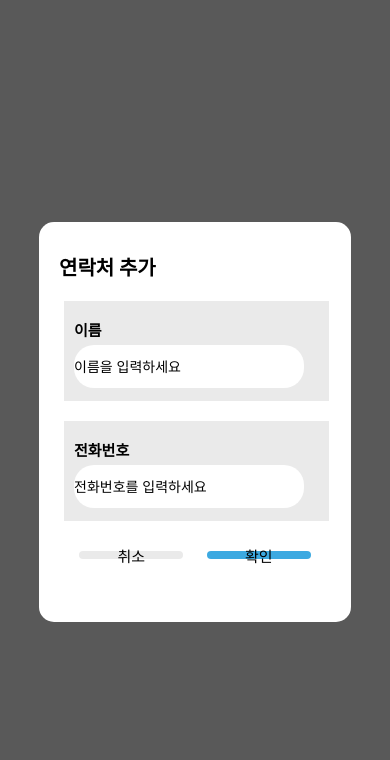
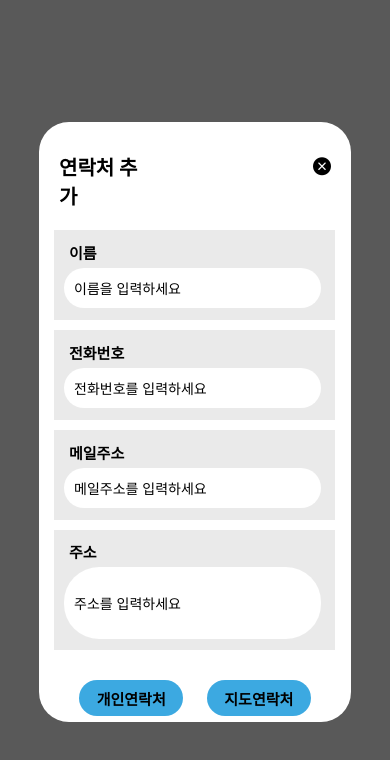
Before and after one commit to jimini1026/Kaist_Week1_TripMate, a React Native app: screen /EditProfile in a window 390 px wide. Shown: the top 760 px of the page. Built offline with nearby package versions, Linux system fonts and the light colour scheme.

Commit message:
Feature: 연락처정보열람

```diff
--- a/App.js
+++ b/App.js
@@ -5,6 +5,7 @@ import Home from './src/screens/Home';
 import Search from './src/screens/Search';
 import Activity from './src/screens/Activity';
 import Profile from './src/screens/Profile';
+import ProfileInfo from './src/components/ProfileInfo';
 import {NavigationContainer} from '@react-navigation/native';
 import Status from './src/screens/Status';
 import FriendProfile from './src/screens/FriendProfile';
@@ -53,6 +54,7 @@ const App = () => {
         <Stack.Screen name="Bottom" component={BottomTabScreen} />
         <Stack.Screen name="EditProfile" component={EditProfile} />
         <Stack.Screen name="Home" component={Home} />
+        <Stack.Screen name="ProfileInfo" component={ProfileInfo} />
         {/* <Stack.Screen name="Status" component={Status} />
         <Stack.Screen name="FriendProfile" component={FriendProfile} /> */}
       </Stack.Navigator>
--- a/assets/ProfileData.js
+++ b/assets/ProfileData.js
@@ -1,105 +1,144 @@
-import PhoneNumber from "../src/components/PhoneNumber";
 
 const profileData= [
     {
         id: 1,
-        name: '오세연',
-        phoneNumber: '010-9297-3219',
+        name: '코카',
+        phoneNumber: '010-0000-0000',
+        emailaddr: 'coca@gmail.com',
+        addr: ''
     },
     {
         id: 2,
         name: '임지민',
         phoneNumber: '010-2412-4105',
+        emailaddr: 'jimini1026@gmail.com',
+        addr: ''
     },
     {
         id: 3,
         name: '강수호',
         phoneNumber: '010-3333-3333',
+        emailaddr: 'suho@gmail.com',
+        addr: ''
     },
     {
         id: 4,
         name: '염성화',
         phoneNumber: '010-4444-4444',
+        emailaddr: 'shfire@gmail.com',
+        addr: ''
     },
     {
         id: 5,
         name: '신귀도',
-        phoneNumber: '010-5555-5555'
+        phoneNumber: '010-5555-5555',
+        emailaddr: 'shin55@gmail.com',
+        addr: ''
     },
     {
         id: 6,
         name: '최풍현',
         phoneNumber: '010-6666-6666',
+        emailaddr: 'poongpoong@gmail.com',
+        addr: ''
     },
     {
         id: 7,
         name: '고하늘',
         phoneNumber: '010-7777-7777',
+        emailaddr: 'sky@gmail.com',
+        addr: ''
     },
     {
         id: 8,
         name: '안경민',
         phoneNumber: '010-8888-8888',
+        emailaddr: 'glasses@gmail.com',
+        addr: ''
     },
     {
         id: 9,
         name: '마지원',
         phoneNumber: '010-9999-9999',
+        emailaddr: 'mama@gmail.com',
+        addr: ''
     },
     {
         id: 10,
         name: '황장미',
         phoneNumber: '010-1010-1010',
+        emailaddr: 'rose@gmail.com',
+        addr: ''
     },
     {
         id: 11,
         name: '곽용호',
         phoneNumber: '010-1100-1100',
+        emailaddr: 'gwack@gmail.com',
+        addr: ''
     },
     {
         id: 12,
         name: '채연우',
         phoneNumber: '010-1212-1212',
+        emailaddr: 'yeonu@gmail.com',
+        addr: ''
     },
     {
         id: 13,
         name: '부동명',
         phoneNumber: '010-1313-1313',
+        emailaddr: 'boohoo@gmail.com',
+        addr: ''
     },
     {
         id: 14,
         name: '홍당무',
         phoneNumber: '010-1414-1414',
+        emailaddr: 'redbeat@gmail.com',
+        addr: ''
     },
     {
         id: 15,
         name: '소림보',
         phoneNumber: '010-1515-1515',
+        emailaddr: 'limbo@gmail.com',
+        addr: ''
     },
     {
         id: 16,
         name: '강바람',
         phoneNumber: '010-1616-1616',
+        emailaddr: 'kangwind@gmail.com',
+        addr: ''
     },
     {
         id: 17,
         name: '장벽구',
         phoneNumber: '010-1717-1717',
+        emailaddr: 'thewall@gmail.com',
+        addr: ''
     },
     {
         id: 18,
         name: '왕밤톨',
         phoneNumber: '010-1818-1818',
+        emailaddr: 'bignut@gmail.com',
+        addr: ''
     },
     {
         id: 19,
         name: '음침한',
         phoneNumber: '010-1919-1919',
+        emailaddr: 'gloomy@gmail.com',
+        addr: ''
     },
     {
         id: 20,
         name: '눈보라',
         phoneNumber: '010-2020-2020',
+        emailaddr: 'blizzard@gmail.com',
+        addr: ''
     },
 ]
 
--- a/src/components/EditProfile.js
+++ b/src/components/EditProfile.js
@@ -10,16 +10,20 @@ import {
 import React, { useState } from 'react';
 import { SafeAreaView } from 'react-native-safe-area-context';
 import { StyleSheet } from 'react-native';
+import AntDesign from 'react-native-vector-icons/AntDesign';
 
 const EditProfile = ({ setPress, addProfile }) => {
   const [name, setName] = useState('');
   const [phoneNumber, setPhoneNumber] = useState('');
+  const [emailaddr, setemailaddr] = useState('');
+  const [addr, setaddr] = useState('');
+
   const windowWidth = Dimensions.get('window').width;
   const windowHeight = Dimensions.get('window').height;
 
   const handleAddProfile = () => {
     if (name && phoneNumber) {
-      addProfile({ name, phoneNumber, iconName: 'person-circle-outline' });
+      addProfile({ name, phoneNumber, emailaddr, addr });
     }
   };
 
@@ -37,32 +41,32 @@ const EditProfile = ({ setPress, addProfile }) => {
         style={{
           backgroundColor: 'white',
           width: '80%',
-          height: 400,
-          borderRadius: 15,
+          height: 600,
+          borderRadius: 30,
           overflow: 'hidden',
         }}>
-        <View
-          style={{
-            flexDirection: 'row',
-            alignItems: 'center',
-            paddingTop: 30,
-            paddingBottom: 20,
-            paddingHorizontal: 20,
-          }}>
-          <Text style={{
-            fontSize: 20,
-            fontWeight: "bold",
-            color: "black"
-          }}
-          >연락처 추가
-          </Text>
+        <View style={{
+          flexDirection: 'row',
+          alignItems: 'center',
+          paddingBottom: 20,
+          paddingHorizontal: 20,
+        }}>
+          <Text style={{ fontSize: 20, fontWeight: "bold", color: "black", paddingTop: 30}}>
+          연락처 추가</Text>
+          <TouchableOpacity onPress={() => setPress(false)}>
+          <AntDesign
+            name="closecircle"
+            style={{color: 'black', fontSize: 18, paddingLeft: 160}}
+          />
+          </TouchableOpacity>
         </View>
 
         <View style={styles.container}>
           <Text style={styles.text}>이름</Text>
           <TextInput
-            style={styles.textInput}
+            style={{...styles.textInput, color:'black'}}
             value={name}
+            placeholderTextColor='black'
             onChangeText={setName}
             placeholder="이름을 입력하세요"
           />
@@ -71,22 +75,46 @@ const EditProfile = ({ setPress, addProfile }) => {
         <View style={styles.container}>
           <Text style={styles.text}>전화번호</Text>
           <TextInput
-            style={styles.textInput}
+            style={{...styles.textInput, color: 'black'}}
             value={phoneNumber}
             onChangeText={setPhoneNumber}
+            placeholderTextColor='black'
             placeholder="전화번호를 입력하세요"
             keyboardType="phone-pad"
           />
         </View>
 
+        <View style={styles.container}>
+          <Text style={styles.text}>메일주소</Text>
+          <TextInput
+            style={{...styles.textInput, color: 'black'}}
+            value={emailaddr}
+            onChangeText={setemailaddr}
+            placeholderTextColor='black'
+            placeholder="메일주소를 입력하세요"
+          />
+        </View>
+
+        <View style={styles.container1}>
+          <Text style={styles.text}>주소</Text>
+          <TextInput
+            style={{...styles.textInput1, color: 'black'}}
+            value={addr}
+            onChangeText={setaddr}
+            placeholderTextColor='black'
+            placeholder="주소를 입력하세요"
+          />
+        </View>
+
         <View style={styles.buttonContainer}>
-          <TouchableOpacity style={cancelButton.container} onPress={() => setPress(false)}>
-            <Text style={cancelButton.text}>취소</Text>
+          <TouchableOpacity style={button.container} onPress={handleAddProfile}>
+            <Text style={button.text}>개인연락처</Text>
           </TouchableOpacity>
-          <TouchableOpacity style={okButton.container} onPress={handleAddProfile}>
-            <Text style={okButton.text}>확인</Text>
+          <TouchableOpacity style={button.container}>
+            <Text style={button.text}>지도연락처</Text>
           </TouchableOpacity>
         </View>
+
 
       </View>
     </View>
@@ -98,61 +126,65 @@ const styles = StyleSheet.create({
     backgroundColor: "#EAEAEA",
     justifyContent: "center",
     marginHorizontal: 15,
-    height: '25%',
-    width: '85%',
-    paddingTop: 5,
-    marginBottom: 20,
-    marginLeft: 25,
+    height: '15%',
+    width: '90%',
+    marginBottom: 10,
     paddingLeft: 10,
   },
   text: {
     fontSize: 15,
     fontWeight: "bold",
     color: "black",
+    paddingLeft: 5
   },
   textInput: {
     backgroundColor: "white",
-    width: '90%',
+    width: '95%',
     height: '45%',
     marginTop: 5,
     borderRadius: 20,
-    //padding: 10,
+    padding: 10,
   },
   buttonContainer: {
     flexDirection: 'row',
     paddingHorizontal: 40,
+    height: '15%',
     justifyContent: 'space-between',
     marginTop: 10
-  }
+  },
+  container1: {
+    backgroundColor: "#EAEAEA",
+    justifyContent: "center",
+    marginHorizontal: 15,
+    height: '20%',
+    width: '90%',
+    marginBottom: 10,
+    paddingLeft: 10,
+  },
+  textInput1: {
+    backgroundColor: "white",
+    width: '95%',
+    height: '60%',
+    marginTop: 5,
+    borderRadius: 35,
+    padding: 10,
+  },
 })
 
-const cancelButton = StyleSheet.create({
+const button = StyleSheet.create({
   container: {
-    backgroundColor: "#EAEAEA",
-    borderRadius: 15,
+    backgroundColor: "#3CA9E1",
+    borderRadius: 20,
     width: '45%',
     height: '40%',
     justifyContent: 'center',
     alignItems: 'center',
+    marginTop: 10
   },
   text: {
     fontSize: 15,
-    color: "black",
-  }
-})
-
-const okButton = StyleSheet.create({
-  container: {
-    backgroundColor: "#3CA9E1",
-    borderRadius: 15,
-    width: '45%',
-    height: '40%',
-    justifyContent: 'center',
-    alignItems: 'center'
-  },
-  text: {
-    fontSize: 15,
-    color: 'black'
+    color: 'black',
+    fontWeight: 'bold'
   }
 })
 
--- a/src/components/PhoneNumber.js
+++ b/src/components/PhoneNumber.js
@@ -1,9 +1,10 @@
-import {View, Text} from 'react-native';
-import React from 'react';
+import {View, Text, TouchableOpacity} from 'react-native';
+import React, {useState} from 'react';
 import Ionic from 'react-native-vector-icons/Ionicons';
 import MaterialCommunityIcons from 'react-native-vector-icons/MaterialCommunityIcons';
+import ProfileInfo from './ProfileInfo';
 
-const PhoneNumber = ({iconName, name, phoneNumber, iconKind = 'Ionic'}) => {
+const PhoneNumber = ({iconName, name, phoneNumber, pressInfo, setPressInfo, iconKind = 'Ionic'}) => {
   let iconIsIonic = false;
   if (iconKind === 'Ionic') {
     iconIsIonic = true;
@@ -12,7 +13,10 @@ const PhoneNumber = ({iconName, name, phoneNumber, iconKind = 'Ionic'}) => {
   }
 
   return (
-    <View
+    <TouchableOpacity
+      onPress={() => {
+        setPressInfo([true, phoneNumber]);
+      }}
       style={{
         backgroundColor: 'white',
         flexDirection: 'row',
@@ -41,8 +45,19 @@ const PhoneNumber = ({iconName, name, phoneNumber, iconKind = 'Ionic'}) => {
         </Text>
         <Text style={{color: 'gray'}}>{phoneNumber}</Text>
       </View>
-    </View>
+    </TouchableOpacity>
   );
 };
 
+const styles = {
+  overlay: {
+    position: 'absolute',
+    top: 0,
+    left: 0,
+    right: 0,
+    bottom: 0,
+    zLndex: 1,
+  },
+}
+
 export default PhoneNumber;
--- /dev/null
+++ b/src/components/ProfileInfo.js
@@ -0,0 +1,115 @@
+import {
+    View,
+    Text,
+    StatusBar,
+    Dimensions,
+    TouchableOpacity,
+    TextInput,
+    KeyboardAvoidingView,
+    StyleSheet
+} from 'react-native';
+import React, { useState } from 'react';
+import { SafeAreaView } from 'react-native-safe-area-context';
+import profileData from '../../assets/ProfileData';
+import AntDesign from 'react-native-vector-icons/AntDesign';
+
+const ProfileInfo = ({ pressInfo , setPressInfo, profile }) => {
+    const { name, phoneNumber, emailaddr, addr } = profile;
+
+    return (
+        <SafeAreaView style={styles.safeArea}>
+            <StatusBar backgroundColor="#525252" barStyle="dark-content" />
+            <View style={styles.container}>
+                <View style={{
+                    flexDirection: 'row',
+                    paddingBottom: 40,
+                    paddingLeft: 10}}>
+                    <Text style={{color: 'black', fontSize: 20, fontWeight: 'bold', paddingTop: 10}}>
+                        연락처 정보</Text>
+                    <TouchableOpacity onPress={() => {
+                        let copiedItem = [...pressInfo];
+                        copiedItem[0] = false;
+                        setPressInfo(...copiedItem);
+                    }}>
+                    <AntDesign
+                        name="closecircle"
+                        style={{color: 'black',fontSize: 18, paddingLeft: 160}}
+                    />
+                    </TouchableOpacity>
+                </View>
+                <View style={styles.container1}>
+                    <Text style={{color: "black", marginLeft: 5, fontWeight: 'bold'}}>이름</Text>
+                    <View style={styles.container2}>
+                        <Text style={{color: 'black', paddingTop: 8, paddingLeft: 13}}>{name}</Text>
+                    </View>
+                </View>
+                <View style={styles.container1}>
+                    <Text style={{color: "black", marginLeft: 5, fontWeight: 'bold'}}>전화번호</Text>
+                    <View style={styles.container2}>
+                        <Text style={{color: 'black', paddingTop: 8, paddingLeft: 13}}>{phoneNumber}</Text>
+                    </View>
+                </View>
+                <View style={styles.container3}>
+                    <Text style={{color: "black", marginLeft: 5, fontWeight: 'bold'}}>메일 주소</Text>
+                    <View style={styles.container4}>
+                        <Text style={{color: 'black', paddingTop: 10, paddingLeft: 13}}>{emailaddr}</Text>
+                    </View>
+                </View>
+                <View style={styles.container3}>
+                    <Text style={{color: "black", marginLeft: 5, fontWeight: 'bold'}}>주소</Text>
+                    <View style={styles.container4}>
+                        <Text style={{color: 'black', paddingTop: 10, paddingLeft: 13}}>{addr}</Text>
+                    </View>
+                </View>
+            </View>
+        </SafeAreaView>
+    );
+};
+
+const styles = StyleSheet.create({
+    safeArea: {
+        flex: 1,
+        backgroundColor: 'rgba(52, 52, 52, 0.8)',
+        justifyContent: 'center',
+        alignItems: 'center',
+    },
+    container: {
+        backgroundColor: 'white',
+        width: '80%',
+        borderRadius: 20,
+        padding: 20,
+        height: 600
+    },
+    container1: {
+        backgroundColor: "#EAEAEA",
+        width: '100%',
+        paddingLeft: 10,
+        paddingTop: 10,
+        height: '15%',
+        marginBottom: 10
+    },
+    container2: {
+        backgroundColor: "white",
+        width: '95%',
+        height: '50%',
+        borderRadius: 25,
+        marginTop: 5
+    },
+    container3: {
+        backgroundColor: "#EAEAEA",
+        width: '100%',
+        paddingLeft: 10,
+        paddingTop: 10,
+        height: '25%',
+        marginBottom: 10
+    },
+    container4: {
+        backgroundColor: "white",
+        width: '95%',
+        height: '70%',
+        borderRadius: 30,
+        marginTop: 5
+    }
+});
+
+export default ProfileInfo;
```
Also changed, not shown: src/screens/Profile.js (+27 -9 lines).
